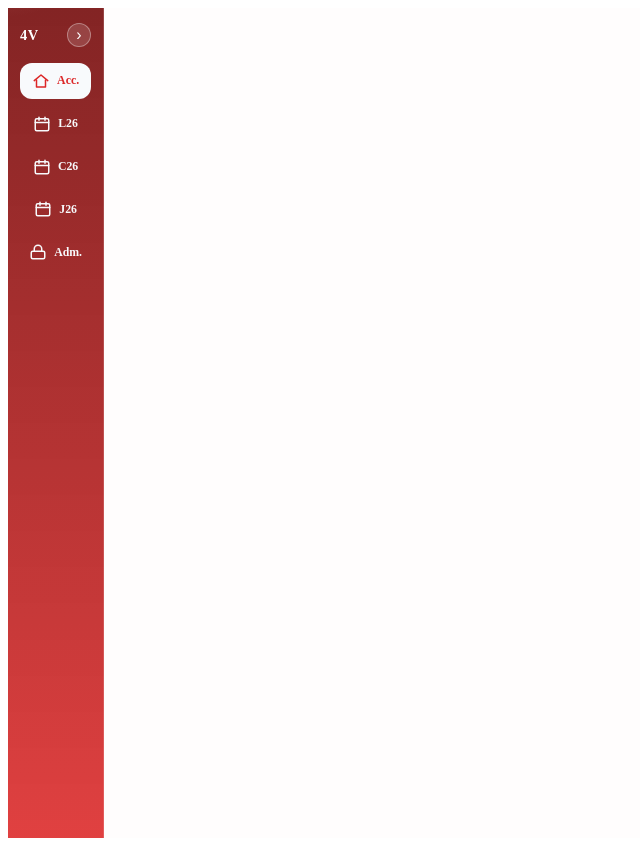
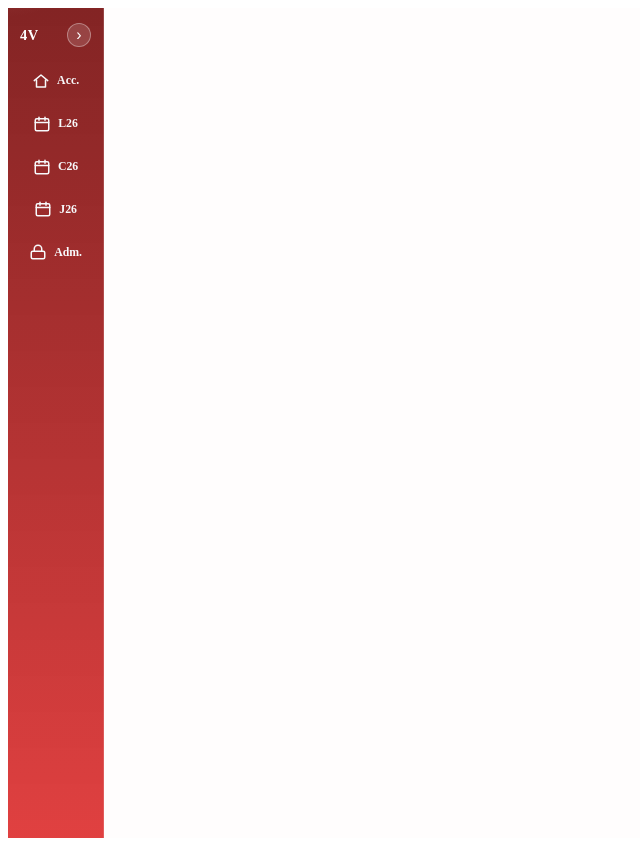
Before and after one commit to terenceleymarie2/4V-Lamotte-Front, a Vue app: page / in a window 1280 px wide. Shown: the whole page, without its empty margins (0-640 px from the left). Built offline with nearby package versions, Linux system fonts and the light colour scheme.

Commit message:
fix home

```diff
--- a/src/App.vue
+++ b/src/App.vue
@@ -2,6 +2,7 @@
 import { computed, ref } from 'vue';
 import { useRoute } from 'vue-router';
 import { CompetitionEnum } from "./models/schedule";
+import { useSchedulesStore } from "./stores/schedules";
 
 const route = useRoute();
 const isDesktopNavExpanded = ref(false);
@@ -9,7 +10,7 @@ const isDesktopNavExpanded = ref(false);
 const currentPath = computed(() => route.path);
 
 const navItems = [
-  { key: 'home', shortLabel: 'Acc.', label: 'Accueil', to: '/', isVisible: true },
+  { key: 'home', shortLabel: 'Acc.', label: 'Accueil', to: `/${useSchedulesStore().defaultCompetition as unknown as string}`, isVisible: true },
   { key: 'event', shortLabel: 'L26', label: 'Lamotte 2026', to: `/${CompetitionEnum._2026_LAMOTTE}`, isVisible: true },
   { key: 'event', shortLabel: 'C26', label: 'Cluny 2026', to: `/${CompetitionEnum._2026_CLUNY}`, isVisible: true },
   { key: 'event', shortLabel: 'J26', label: 'Jardy 2026', to: `/${CompetitionEnum._2026_JARDY}`, isVisible: true },
--- a/src/router/index.ts
+++ b/src/router/index.ts
@@ -6,11 +6,6 @@ import LoginView from '../views/LoginView.vue';
 const router = createRouter({
   history: createWebHistory(import.meta.env.BASE_URL),
   routes: [
-    {
-      path: '/',
-      name: 'home',
-      component: HomeView,
-    },
     {
       path: '/:competition',
       name: 'home',
```
